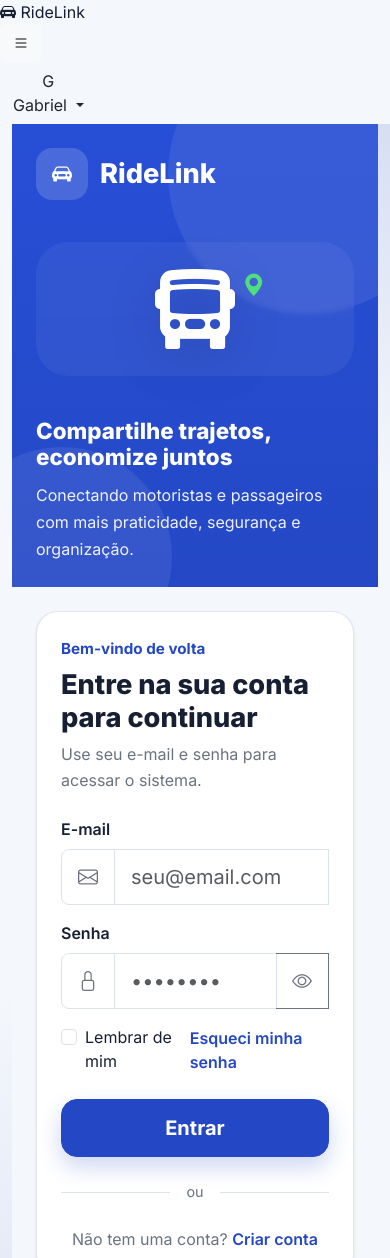
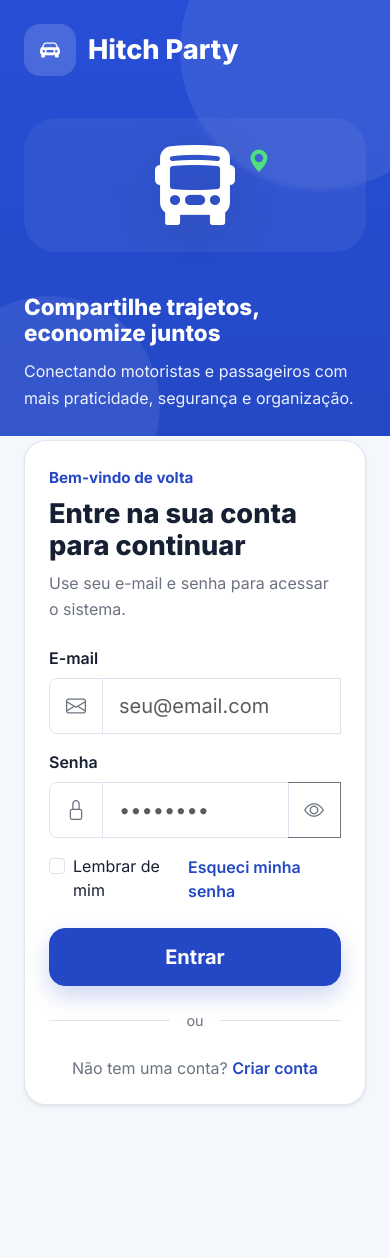
Before and after one commit to Elibarg/HitchParty, a plain HTML site: page index.html in a window 390 px wide. Shown: the top 1258 px of the page. After the commit the page ends 1129 px from the top, so only its background shows below. Drawn offline with nearby package versions, Linux system fonts and the light colour scheme.

Commit message:
Pagina Login

```diff
--- a/components/header.html
+++ b/components/header.html
@@ -3,7 +3,7 @@
     <div class="header-brand">
         <a href="dashboard.html" class="brand-link">
             <i class="bi bi-car-front-fill"></i>
-            <span>RideLink</span>
+            <span>Hitch Party</span>
         </a>
     </div>
 
--- a/components/navbar.html
+++ b/components/navbar.html
@@ -58,7 +58,7 @@
 >
 
     <div class="offcanvas-header">
-        <h5>RideLink</h5>
+        <h5>Hitch Party</h5>
 
         <button
             type="button"
--- a/css/global.css
+++ b/css/global.css
@@ -99,3 +99,87 @@ textarea {
 .text-muted-custom {
     color: var(--muted);
 }
+
+.app-header{
+    height:72px;
+    background:#fff;
+    border-bottom:1px solid var(--border);
+
+    display:flex;
+    align-items:center;
+    justify-content:space-between;
+
+    padding:0 24px;
+
+    position:sticky;
+    top:0;
+    z-index:1000;
+}
+
+.brand-link{
+    display:flex;
+    align-items:center;
+    gap:12px;
+
+    font-size:1.3rem;
+    font-weight:700;
+
+    color:var(--primary);
+}
+
+.sidebar{
+    width:280px;
+    min-height:calc(100vh - 72px);
+
+    background:#fff;
+
+    border-right:1px solid var(--border);
+
+    flex-direction:column;
+}
+
+.sidebar-menu{
+    padding:24px 16px;
+}
+
+.sidebar-link{
+    display:flex;
+    align-items:center;
+    gap:12px;
+
+    padding:14px 16px;
+
+    border-radius:12px;
+
+    color:var(--text);
+
+    transition:0.3s;
+}
+
+.sidebar-link:hover{
+    background:var(--primary-soft);
+    color:var(--primary);
+}
+
+.profile-button{
+    display:flex;
+    align-items:center;
+    gap:10px;
+}
+
+.profile-avatar{
+    width:38px;
+    height:38px;
+
+    border-radius:50%;
+
+    background:var(--primary);
+
+    color:#fff;
+
+    display:flex;
+    align-items:center;
+    justify-content:center;
+
+    font-weight:700;
+}
--- a/css/index.css
+++ b/css/index.css
@@ -206,12 +206,34 @@
 }
 
 @media (max-width: 991.98px) {
+
+    .login-shell .row {
+        margin: 0;
+    }
+
     .login-brand-panel {
-        min-height: 42vh;
+        min-height: 45vh;
+        width: 100%;
+        padding: 2rem;
+    }
+
+    .brand-card {
+        max-width: 100%;
+    }
+
+    .illustration-bg {
+        left: 0;
+        right: 0;
+    }
+
+    .login-form-panel {
+        padding: 0;
     }
 
     .login-card {
-        max-width: 520px;
+        max-width: 100%;
+        border-radius: 32px 32px 0 0;
+        margin-top: -20px;
     }
 }
 
--- a/index.html
+++ b/index.html
@@ -3,25 +3,20 @@
 <head>
     <meta charset="UTF-8" />
     <meta name="viewport" content="width=device-width, initial-scale=1.0" />
-    <title>RideLink | Login</title>
-
+    <title>Hitch Party | Login</title>
     <link rel="preconnect" href="https://fonts.googleapis.com">
     <link rel="preconnect" href="https://fonts.gstatic.com" crossorigin>
     <link href="https://fonts.googleapis.com/css2?family=Inter:wght@400;500;600;700;800&display=swap" rel="stylesheet">
-
     <link rel="stylesheet" href="https://cdn.jsdelivr.net/npm/bootstrap@5.3.3/dist/css/bootstrap.min.css">
     <link rel="stylesheet" href="https://cdn.jsdelivr.net/npm/bootstrap-icons@1.11.3/font/bootstrap-icons.min.css">
-
     <link rel="stylesheet" href="css/global.css">
     <link rel="stylesheet" href="css/index.css">
 </head>
 <body class="app-body">
-
     <div id="header"></div>
     <div id="navbar"></div>
-
     <main class="login-page">
-        <section class="login-shell container-fluid">
+        <section class="login-shell">
             <div class="row min-vh-100 g-0">
                 <div class="col-12 col-lg-6 login-brand-panel d-flex align-items-center justify-content-center p-4 p-lg-5">
                     <div class="brand-card">
@@ -29,9 +24,8 @@
                             <div class="brand-icon">
                                 <i class="bi bi-car-front-fill"></i>
                             </div>
-                            <span>RideLink</span>
+                            <span>Hitch Party</span>
                         </div>
-
                         <div class="brand-illustration mb-4">
                             <div class="illustration-bg"></div>
                             <div class="illustration-car">
@@ -134,7 +128,6 @@
     </main>
 
     <script src="https://cdn.jsdelivr.net/npm/bootstrap@5.3.3/dist/js/bootstrap.bundle.min.js"></script>
-    <script src="js/components.js"></script>
     <script>
         (() => {
             const forms = document.querySelectorAll('.needs-validation');
```
